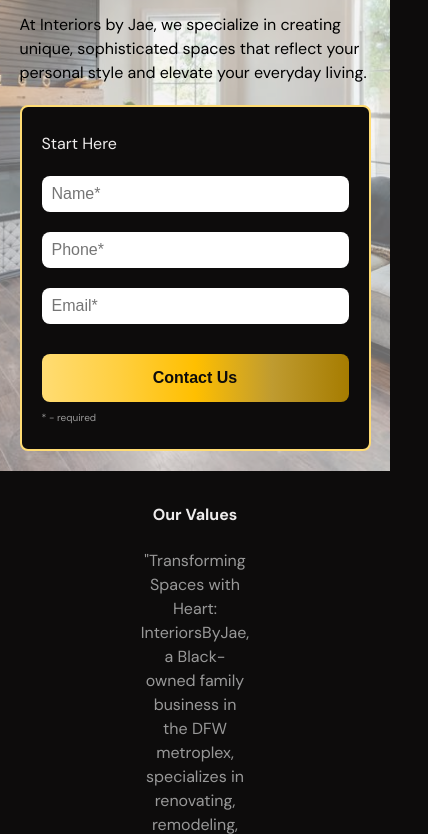
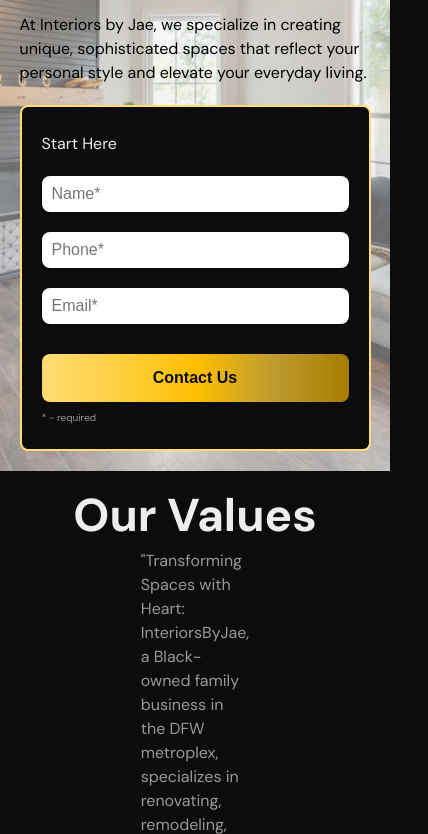
Before and after one commit to justinlamarr1992/InteriorsByJae, a plain HTML site: page index.html in a window 390 px wide. Shown: the part 269-1103 px from the top of the page, 428 px wide, since content can reach past the window. Drawn offline with nearby package versions, Linux system fonts and the light colour scheme; some packages are replaced by stand-ins of ours.

Commit message:
changes to be merged

```diff
--- a/style.css
+++ b/style.css
@@ -1764,7 +1764,7 @@
     }
 
     h3 {
-        font-size: var(--mh4);
+        font-size: var(--mh1);
     }
 
 
@@ -1822,6 +1822,7 @@
 
     .hero-cta {
         padding: var(--m-padding);
+    }
 
     /* About Section */
     .about-container {
```
Lines whose indentation alone changed are shown as unchanged.
